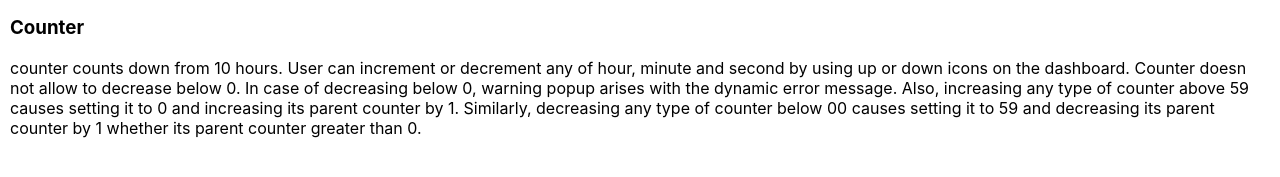
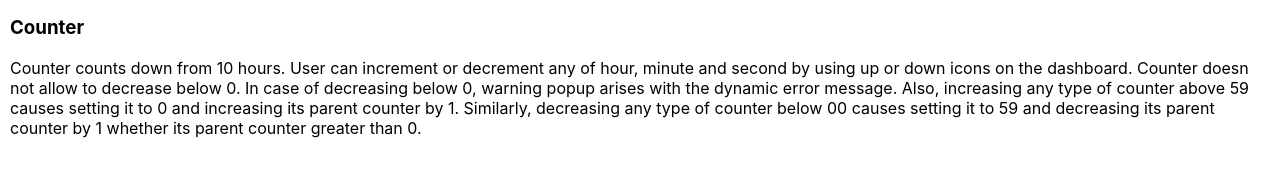
Before and after one commit to SeyfullahBilginn/bitcoin-counter-dashboard, a React (Create React App) app: page / in a window 1280 px wide. Shown: the part 239-416 px from the top of the page. Built offline with nearby package versions, Linux system fonts and the light colour scheme; no server answers.

Commit message:
refactor: fixed typo in texts

```diff
--- a/src/components/Bitcoin.js
+++ b/src/components/Bitcoin.js
@@ -101,7 +101,7 @@ function Bitcoin() {
         </p>
         <h3>Counter</h3>
         <p>
-          counter counts down from 10 hours. User can increment or decrement any of hour, minute and second by
+          Counter counts down from 10 hours. User can increment or decrement any of hour, minute and second by
           using up or down icons on the dashboard. Counter doesn not allow to decrease below 0. In case of decreasing below 0,
           warning popup arises with the dynamic error message.
           Also, increasing any type of counter above 59 causes setting it to 0 and increasing its parent counter by 1.
--- a/src/components/Counter.js
+++ b/src/components/Counter.js
@@ -100,7 +100,7 @@ function Counter() {
         setWarningPopup({
           isOpen: true,
           title: "Warning",
-          content: "You can not decrease minute less than 0, while hours is 0",
+          content: "You can not decrease minute less than 0, while hour is 0",
         })
         break;
       case "seconds":
@@ -125,7 +125,7 @@ function Counter() {
         setWarningPopup({
           isOpen: true,
           title: "Warning",
-          content: "You can not decrease second less than 0 while hours and minute is 0",
+          content: "You can not decrease second less than 0 while hour and minute is 0",
         })
         break;
     }
```
